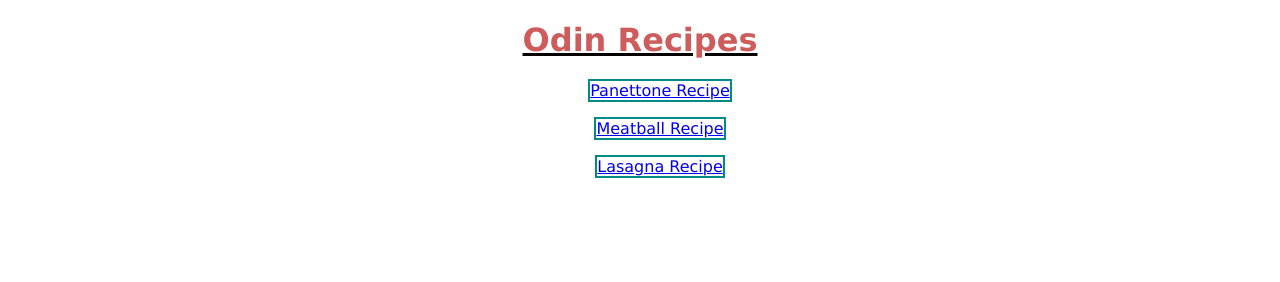
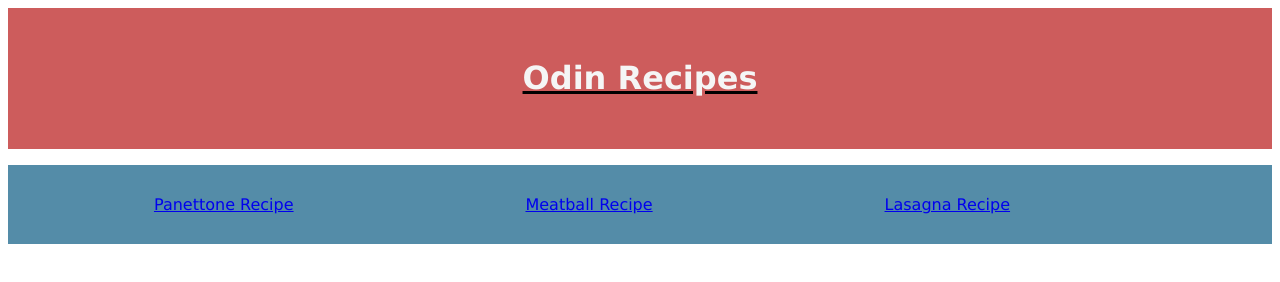
Before and after one commit to brianaromi/odin-recipes, a plain HTML site: page index.html in a window 1280 px wide. Drawn offline with Linux system fonts and the light colour scheme.

Commit message:
Added additional CSS

```diff
--- a/index.html
+++ b/index.html
@@ -7,7 +7,9 @@
     <link rel="stylesheet" href="styles.css">
 </head>
 <body>
-    <h1 id="title">Odin Recipes</h1>
+    <div class="header">
+    <h1>Odin Recipes</h1>
+</div>
     <ul class="list">
         <li><a href="recipes/panettone.html"><span class="points">Panettone Recipe</span></a></li><br>
         <li><a href="recipes/meatballs.html"><span class="points">Meatball Recipe</span></a></li><br>
--- a/styles.css
+++ b/styles.css
@@ -3,16 +3,22 @@
     font-family: 'Lucida Sans', 'Lucida Sans Regular', 'Lucida Grande', 'Lucida Sans Unicode', Geneva, Verdana, sans-serif
 }
 
-#title {
-    color:indianred;
+.header {
+    color: whitesmoke;
     text-decoration: underline black;
+    padding: 30px;
+    text-align: center;
+    margin-bottom: 10px;
+    background-color: indianred;
 }
 
 .list {
-    color: indigo;
+    color: whitesmoke;
+    background-color: #548CA8;
+    text-align: center;
+    padding: 30px;
+    margin-bottom: 10px;
     list-style-type: none;
+    display: flex;
+    justify-content: space-evenly;
 }
-
-.points {
-    border: solid darkcyan 2px;
-}
```
